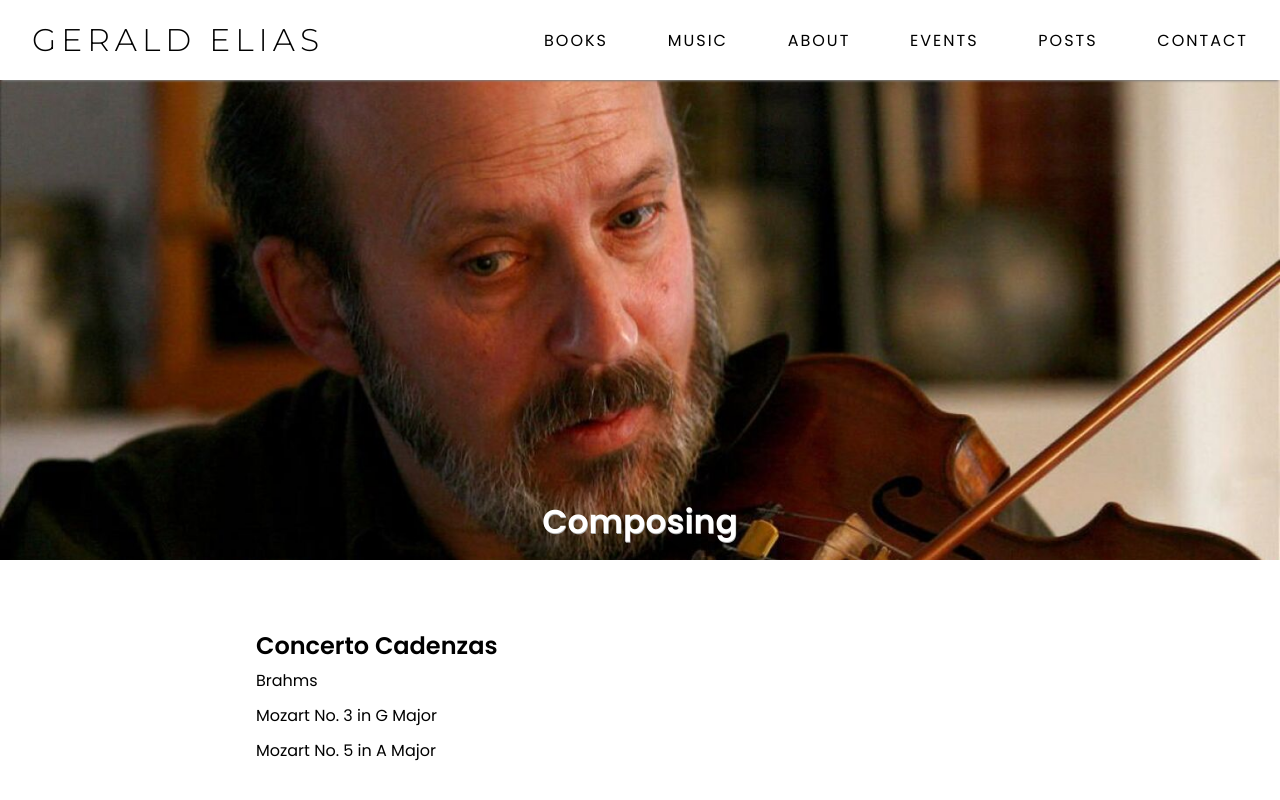
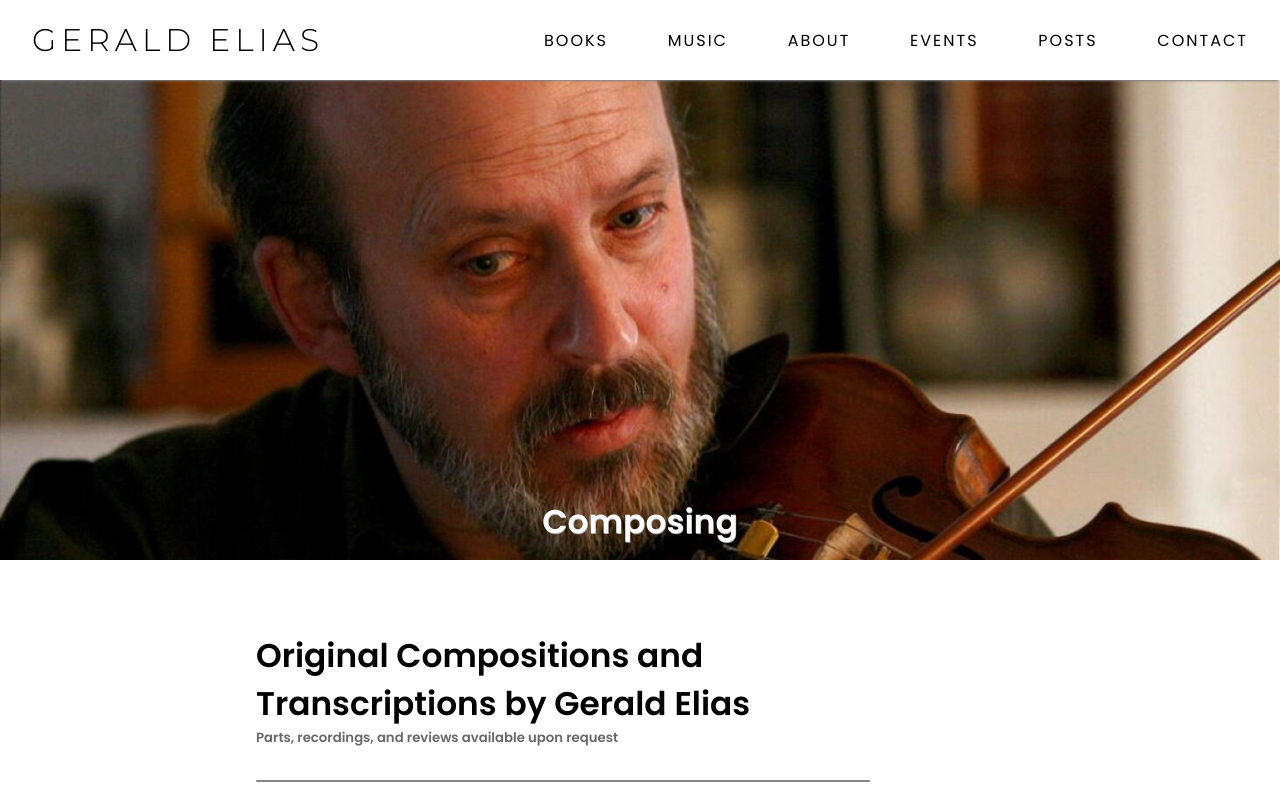
Before and after one commit to konstantinstanmeyer/gerald-elias-new, a Next.js app: page /composing in a window 1280 px wide. Shown: the top 800 px of the page. Built offline with nearby package versions, Linux system fonts and the light colour scheme; a web font is replaced by a local one.

Commit message:
contact composition page fix

```diff
--- a/app/globals.css
+++ b/app/globals.css
@@ -1249,6 +1249,25 @@ textarea {
   display: flex;
   flex-direction: column;
   align-items: center;
+}
+
+.composition-header {
+  font-size: calc(calc(.025 * min(100vh, 900px)) + 1vw) !important;
+  width: 80%;
+}
+
+.composition-divider {
+  width: 80%;
+  height: 2px;
+  background-color: rgb(133, 133, 133);
+  margin-bottom: 2rem;
+  margin-top: 2rem;
+  border-radius: 5px;
+}
+
+.composition-card h5 {
+  color: rgb(104, 104, 104);
+  width: 80%;
 }
 
 .composition-card {
--- a/components/CompositionCard.jsx
+++ b/components/CompositionCard.jsx
@@ -46,6 +46,9 @@ export default function CompositionCard({ composition }){
             </>
             : <p onClick={() => setOpen(true)} className="read-more">more info</p>
             } */}
+            <h1 className="composition-header">Original Compositions and Transcriptions by Gerald Elias</h1>
+            <h5>Parts, recordings, and reviews available upon request</h5>
+            <div className="composition-divider" />
             <h3>Concerto Cadenzas</h3>
             <p>Brahms</p>
             <p>Mozart No. 3 in G Major</p>
```
